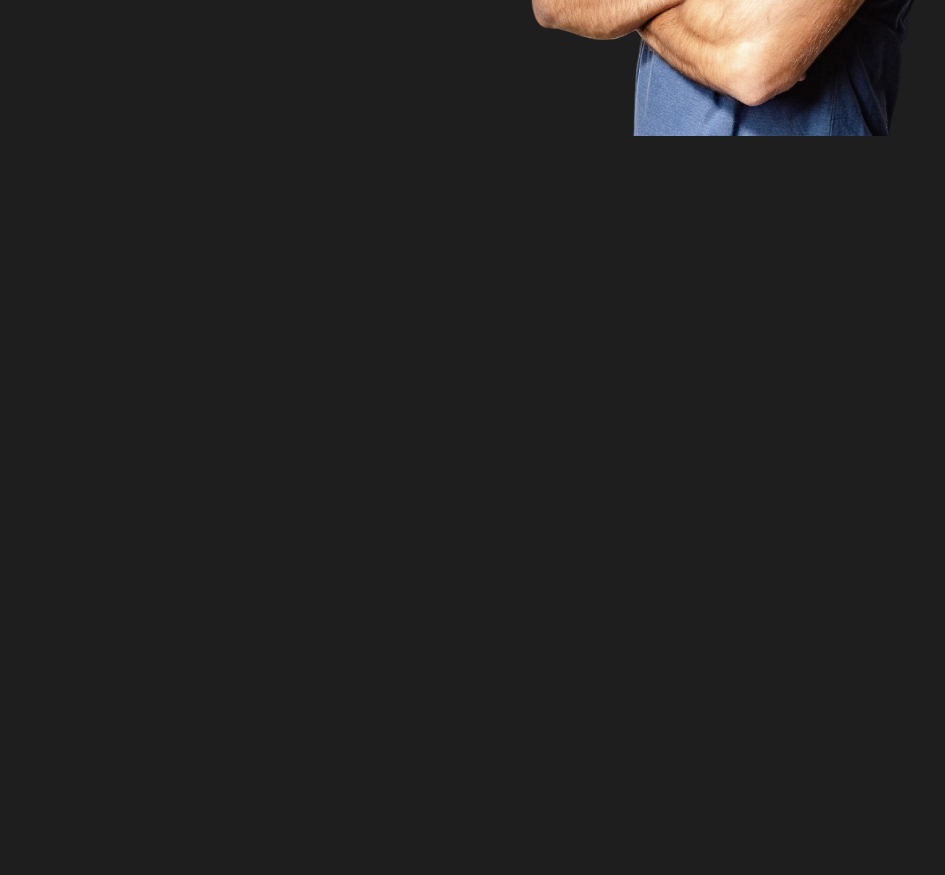
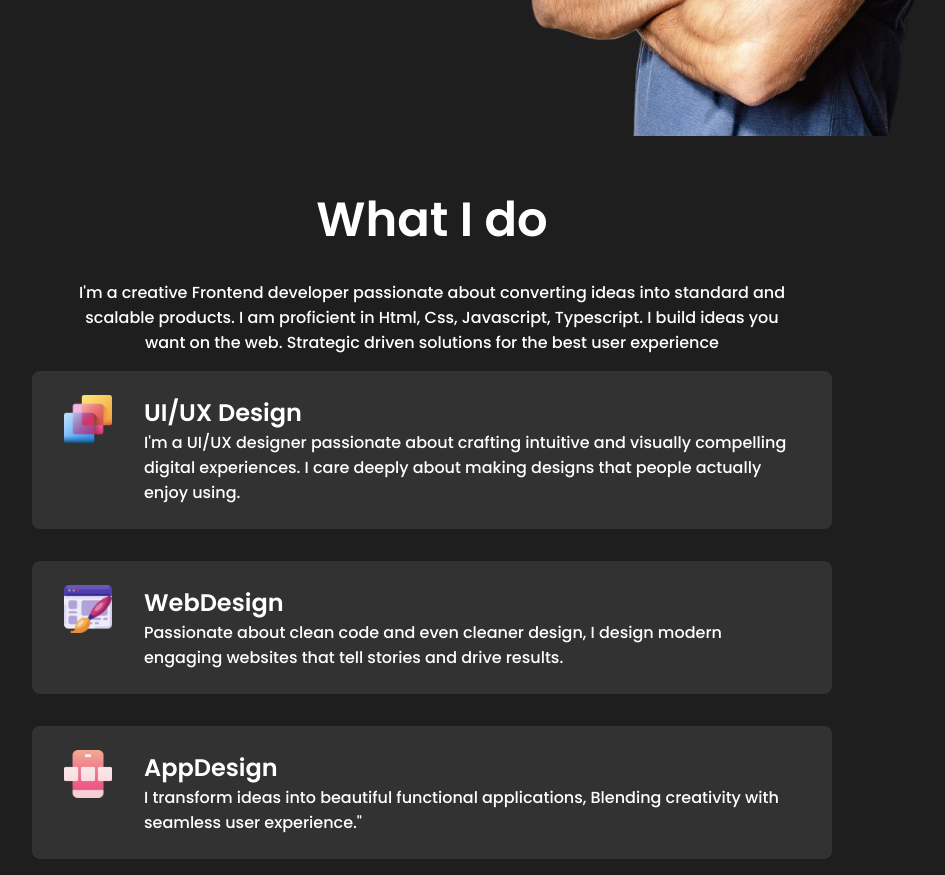
Before and after one commit to muheez-G/portfolio, a React (Vite) app: page / in a window 1280 px wide. Shown: the part 680-1555 px from the top of the page, without its empty margins (208-1153 px from the left). Before the commit the page ends 816 px from the top, so only its background shows below. Built offline with nearby package versions, Linux system fonts and the light colour scheme.

Commit message:
Skill content included

```diff
--- a/src/App.jsx
+++ b/src/App.jsx
@@ -1,5 +1,6 @@
 import Intro from "./components/Intro/intro"
 import Navbar from "./components/NavBar/navbar"
+import Skills from "./components/Skills/skills"
 
 function App() {
 
@@ -7,6 +8,7 @@ function App() {
     <div className="App">
       <Navbar />
       <Intro />
+      <Skills />
     </div>
   )
 }
--- a/src/components/NavBar/navbar.css
+++ b/src/components/NavBar/navbar.css
@@ -1,4 +1,5 @@
  .navbar{
+  background: rgb(30, 30, 30);
    height: 5rem;
    width: 100vw;
    max-width: 75rem;
--- /dev/null
+++ b/src/components/Skills/skills.css
@@ -0,0 +1,66 @@
+#skills{
+   overflow: hidden;
+   width: 100vw;
+   max-width: 65rem;
+   display: flex;
+   flex-direction: column;
+   align-items: center;
+   justify-content: center;
+   text-align: center;
+   margin: 0 auto;
+}
+.skillTitle{
+   font-size: 3rem;
+   font-weight: 600;
+   padding-top: 3rem;
+   margin-bottom: 1.5rem;
+}
+.skillDesc{
+   font-weight: 400;
+   font-size: 1rem;
+   max-width: 50rem;
+   padding: 0 2rem;
+}
+.skillBars{
+   /* margin: 1.5rem; */
+   width: 100vw;
+   max-width: 80%;
+   text-align: left;
+}
+.skillBar{
+   display: flex;
+   margin: 1rem;
+   padding: 1.5rem 2rem;
+   border-radius: 0.5rem;
+   background: rgb(50, 50,   50);
+}
+.skillBarImg{
+   object-fit: cover;
+   height: 3rem;
+   width: 3rem;
+   margin-right: 2rem;
+}
+.skillBarText{
+   font-size: 1rem;
+   font-weight: 200;
+}
+
+@media screen and (max-width:720px) {
+   .skillBarText>p{
+      font-size: 2vw;
+   }
+}
+
+@media screen and (max-width:480px) {
+   .skillBarText>p{
+      font-size: 3vw;
+   }
+   .skillBarImg{
+      height: 2.25rem;
+      width: 2.25rem;
+   }
+   .skillBarText>h2{
+      /* font-size: 3vw; */
+   }
+
+}
--- /dev/null
+++ b/src/components/Skills/skills.jsx
@@ -0,0 +1,50 @@
+import React from 'react'
+import './skills.css'
+import UIDesign from '../../assets/images/ui-design.png'
+import WebDesign from '../../assets/images/website-design.png'
+import AppDesign from '../../assets/images/app-design.png'
+import App from '../../App'
+
+const Skills = () => {
+	return (
+		<section id='skills'>
+			<span className='skillTitle'>What I do</span>
+			<span className="skillDesc">I'm a creative  Frontend developer passionate about converting ideas into standard and scalable products. I am proficient in Html, Css, Javascript, Typescript.
+			I build ideas you want on the web. Strategic driven solutions for the best user experience </span>
+
+			<div className="skillBars">
+				<div className="skillBar">
+					<img src={UIDesign} alt="UIDesign" className='skillBarImg'/>
+					<div className="skillBartext">
+						<h2>UI/UX Design</h2>
+						<p>I'm a UI/UX designer passionate about crafting intuitive and visually compelling digital experiences.
+							I care deeply about making designs that people actually enjoy using.
+						</p>
+					</div>
+				</div>
+			</div>
+
+			<div className="skillBars">
+				<div className="skillBar">
+					<img src={WebDesign} alt="WebDesign" className='skillBarImg'/>
+					<div className="skillBartext">
+						<h2>WebDesign</h2>
+						<p>Passionate about clean code and even cleaner design, I design modern engaging websites that tell stories and drive results.</p>
+					</div>
+				</div>
+			</div>
+
+			<div className="skillBars">
+				<div className="skillBar">
+					<img src={AppDesign} alt="skillBar" className='skillBarImg'/>
+					<div className="skillBartext">
+						<h2>AppDesign</h2>
+						<p> I transform ideas into beautiful functional applications, Blending creativity with seamless user experience."</p>
+					</div>
+				</div>
+			</div>
+		</section>
+	)
+}
+
+export default Skills
```
